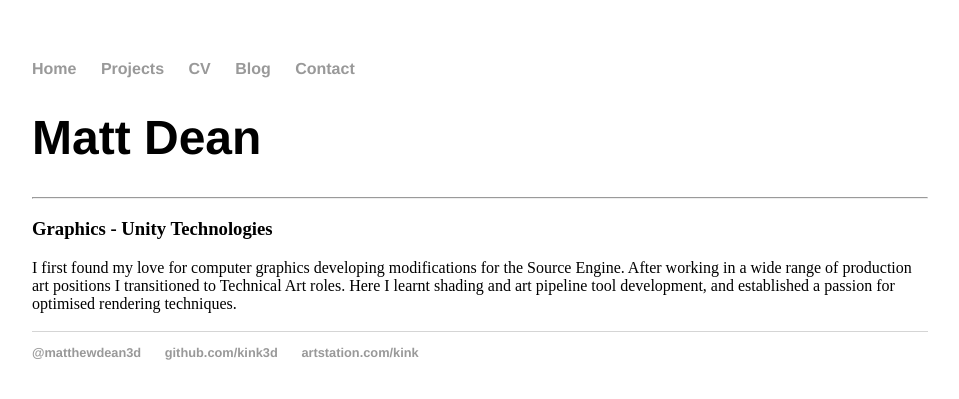
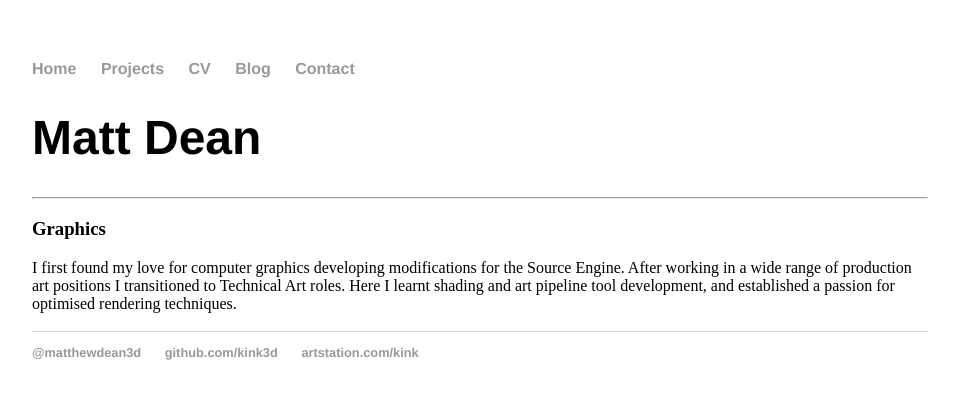
Before and after one commit to Kink3d/Kink3d.github.io, a Jekyll site: the page built from index.html, in a window 1280 px wide. Shown: the top 399 px of the page, without its empty margins (160-1119 px from the left). Built offline with Jekyll 4.4.1, drawn with Linux system fonts in a browser that asks for light colours.

Commit message:
Update index.html

```diff
--- a/index.html
+++ b/index.html
@@ -5,7 +5,7 @@ title: Kink3d
 <div class="blurb">
 	<h1>Matt Dean</h1>
 	<hr>
-	<h3>Graphics - Unity Technologies</h3>
+	<h3>Graphics</h3>
 	I first found my love for computer graphics developing modifications for the Source Engine. After working in a wide range of production art positions I transitioned to Technical Art roles. Here I learnt shading and art pipeline tool development, and established a passion for optimised rendering techniques.<br/><br/>
 </div>
 
```
